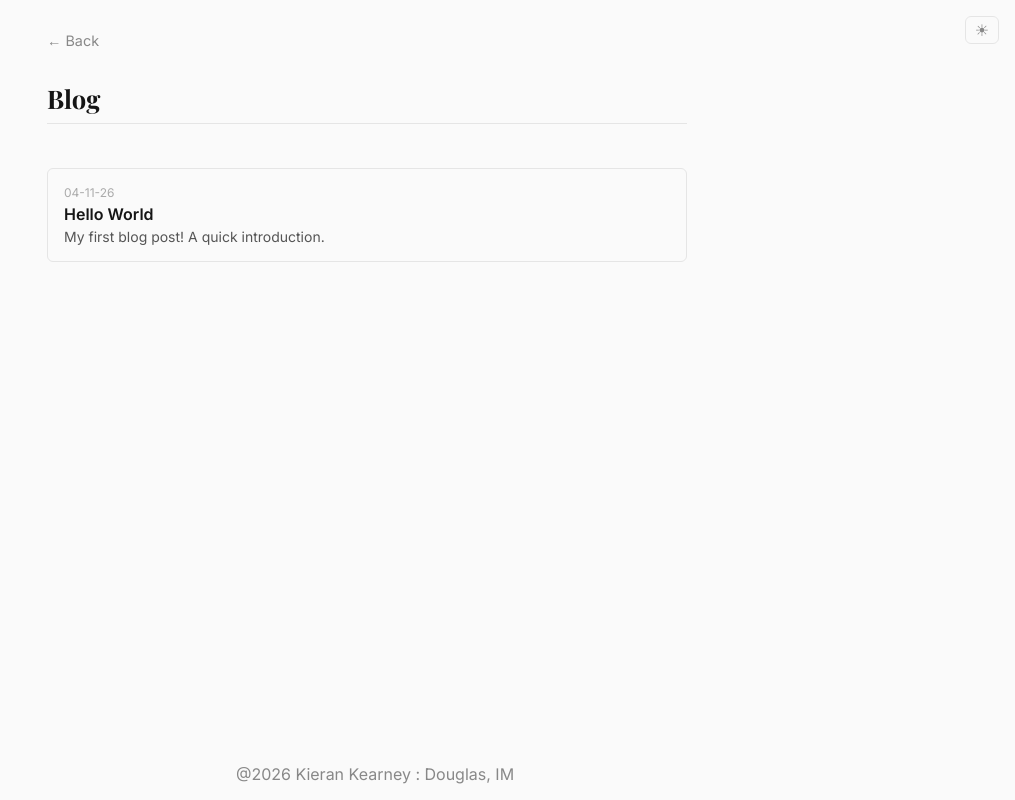
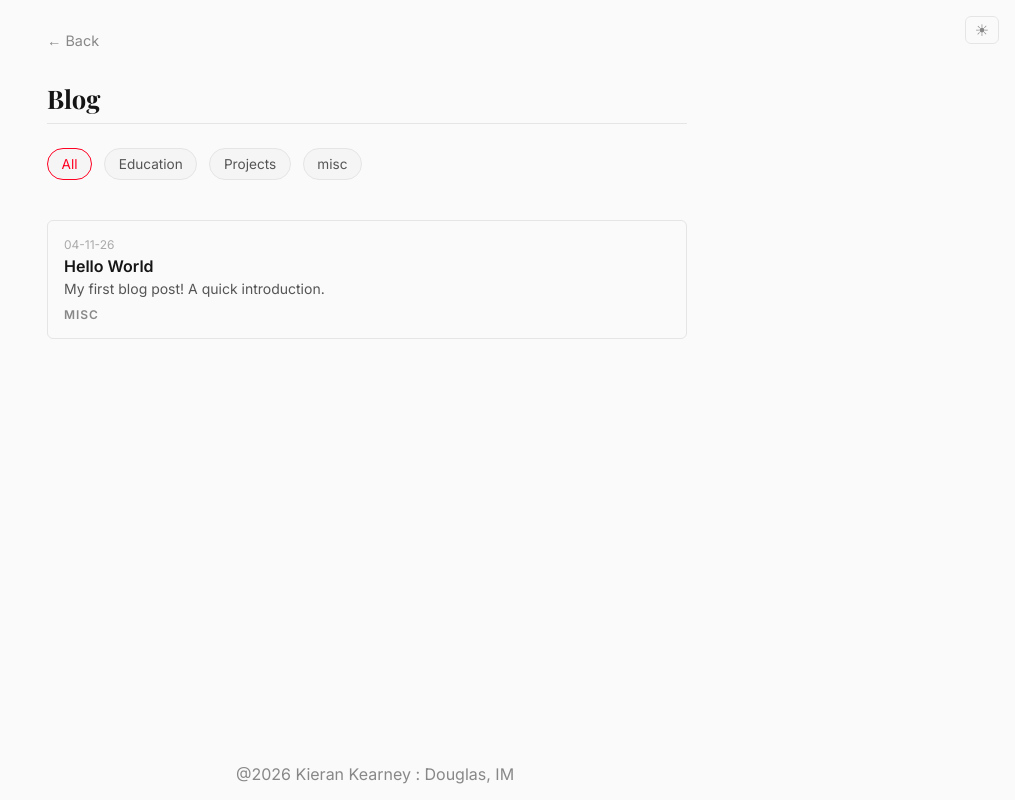
Before and after one commit to K1erans/Site, a React (Vite) app: page /blog in a window 1280 px wide. Shown: the whole page, without its empty margins (265-1280 px from the left). Built offline with nearby package versions, Linux system fonts and the light colour scheme; a web font is replaced by a local one.

Commit message:
Added filter

```diff
--- a/src/index.css
+++ b/src/index.css
@@ -272,6 +272,30 @@ h6 {
 }
 
 /* ── Blog ── */
+.blog-filters {
+    display: flex;
+    flex-wrap: wrap;
+    gap: 0.75rem;
+    margin-top: -1.25rem;
+}
+
+.blog-filter {
+    background: var(--tag-bg);
+    border: 1px solid var(--border);
+    border-radius: 999px;
+    color: var(--text-muted);
+    cursor: pointer;
+    font-size: 0.85rem;
+    padding: 0.45rem 0.85rem;
+    transition: color 0.2s ease, border-color 0.2s ease, background-color 0.2s ease;
+}
+
+.blog-filter:hover,
+.blog-filter.is-active {
+    border-color: var(--accent);
+    color: var(--accent);
+}
+
 .post-list {
     display: flex;
     flex-direction: column;
@@ -309,6 +333,16 @@ h6 {
     font-size: 0.75rem;
     color: var(--text-faint);
     font-family: "Inter", sans-serif;
+}
+
+.post-category {
+    width: fit-content;
+    font-size: 0.75rem;
+    font-weight: 600;
+    color: var(--text-subtle);
+    text-transform: uppercase;
+    letter-spacing: 0.08em;
+    margin-top: 0.35rem;
 }
 
 /* ── Projects ── */
--- a/src/lib/posts.ts
+++ b/src/lib/posts.ts
@@ -3,6 +3,7 @@ export interface PostMeta {
   title: string;
   date: string;
   description: string;
+  category: string;
 }
 
 export interface Post extends PostMeta {
@@ -34,6 +35,7 @@ export const allPosts: PostMeta[] = Object.entries(modules)
       title: meta.title ?? slug,
       date: meta.date ?? "",
       description: meta.description ?? "",
+      category: meta.category ?? "misc",
     };
   })
   .sort((a, b) => b.date.localeCompare(a.date)); // newest first
@@ -50,6 +52,7 @@ export function getPost(slug: string): Post | undefined {
     title: meta.title ?? slug,
     date: meta.date ?? "",
     description: meta.description ?? "",
+    category: meta.category ?? "misc",
     content,
   };
 }
--- a/src/pages/Blog.tsx
+++ b/src/pages/Blog.tsx
@@ -1,8 +1,17 @@
+import { useState } from "react";
 import { Link } from "react-router-dom";
 import PageLayout from "../components/PageLayout";
 import { allPosts } from "../lib/posts";
 
+const filters = ["Education", "Projects", "misc"] as const;
+
 export default function Blog() {
+  const [activeFilter, setActiveFilter] = useState<(typeof filters)[number] | "All">("All");
+  const visiblePosts =
+    activeFilter === "All"
+      ? allPosts
+      : allPosts.filter((post) => post.category === activeFilter);
+
   return (
     <PageLayout>
       <div className="page">
@@ -10,8 +19,32 @@ export default function Blog() {
         {allPosts.length === 0 ? (
           <p className="muted">No posts yet — check back soon.</p>
         ) : (
+          <>
+            <div className="blog-filters" aria-label="Blog categories">
+              <button
+                type="button"
+                className={`blog-filter${activeFilter === "All" ? " is-active" : ""}`}
+                onClick={() => setActiveFilter("All")}
+              >
+                All
+              </button>
+              {filters.map((filter) => (
+                <button
+                  key={filter}
+                  type="button"
+                  className={`blog-filter${activeFilter === filter ? " is-active" : ""}`}
+                  onClick={() => setActiveFilter(filter)}
+                >
+                  {filter}
+                </button>
+              ))}
+            </div>
+
+            {visiblePosts.length === 0 ? (
+              <p className="muted">No posts in this category yet.</p>
+            ) : (
               <div className="post-list">
-            {allPosts.map((post) => (
+                {visiblePosts.map((post) => (
                   <Link
                     key={post.slug}
                     to={`/blog/${post.slug}`}
@@ -20,9 +53,12 @@ export default function Blog() {
                     <span className="post-date">{post.date}</span>
                     <h3>{post.title}</h3>
                     <p>{post.description}</p>
+                    <span className="post-category">{post.category}</span>
                   </Link>
                 ))}
               </div>
+            )}
+          </>
         )}
       </div>
     </PageLayout>
--- a/src/posts/hello-world.md
+++ b/src/posts/hello-world.md
@@ -2,6 +2,7 @@
 title: Hello World
 date: 04-11-26
 description: My first blog post! A quick introduction.
+category: misc
 ---
 
 # Hello World
```
Lines whose indentation alone changed are shown as unchanged.
